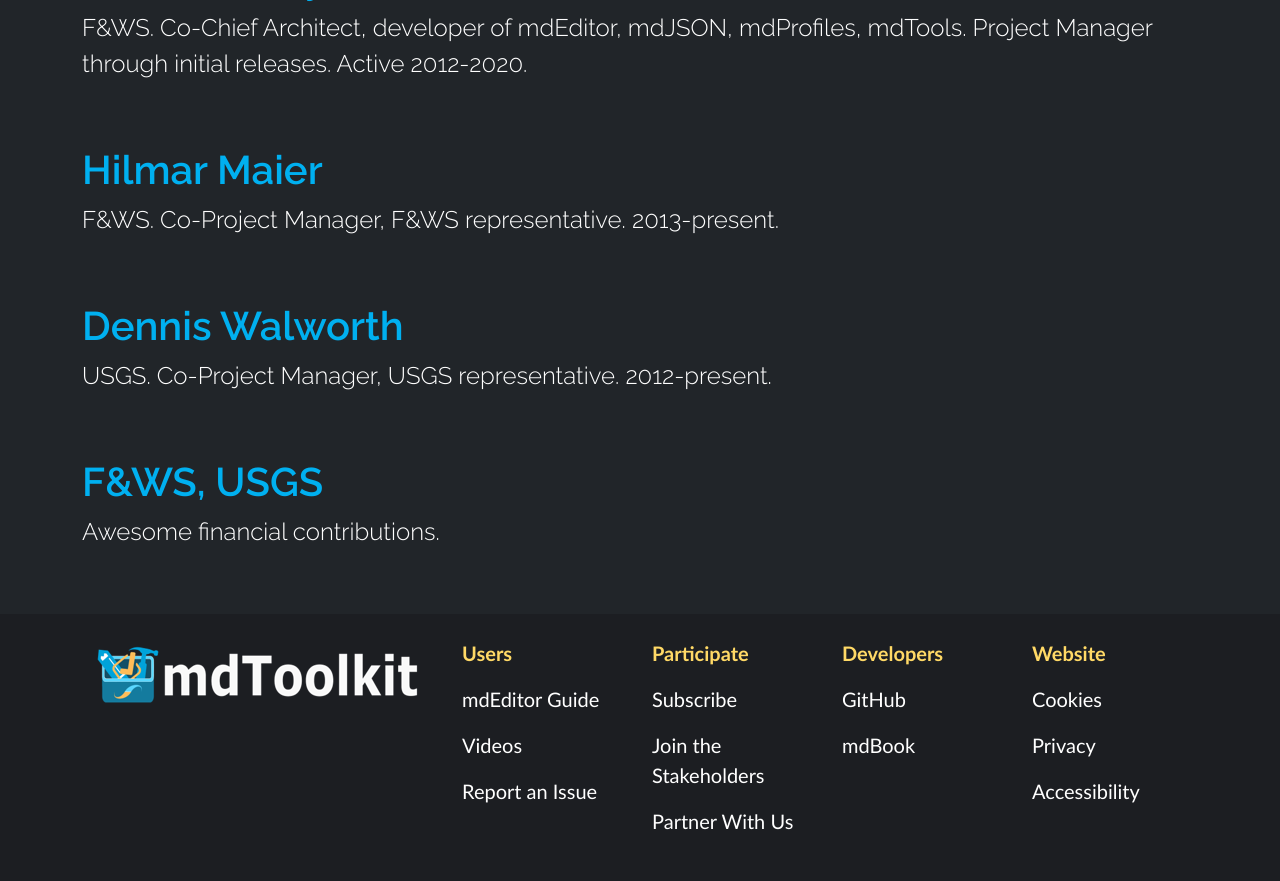
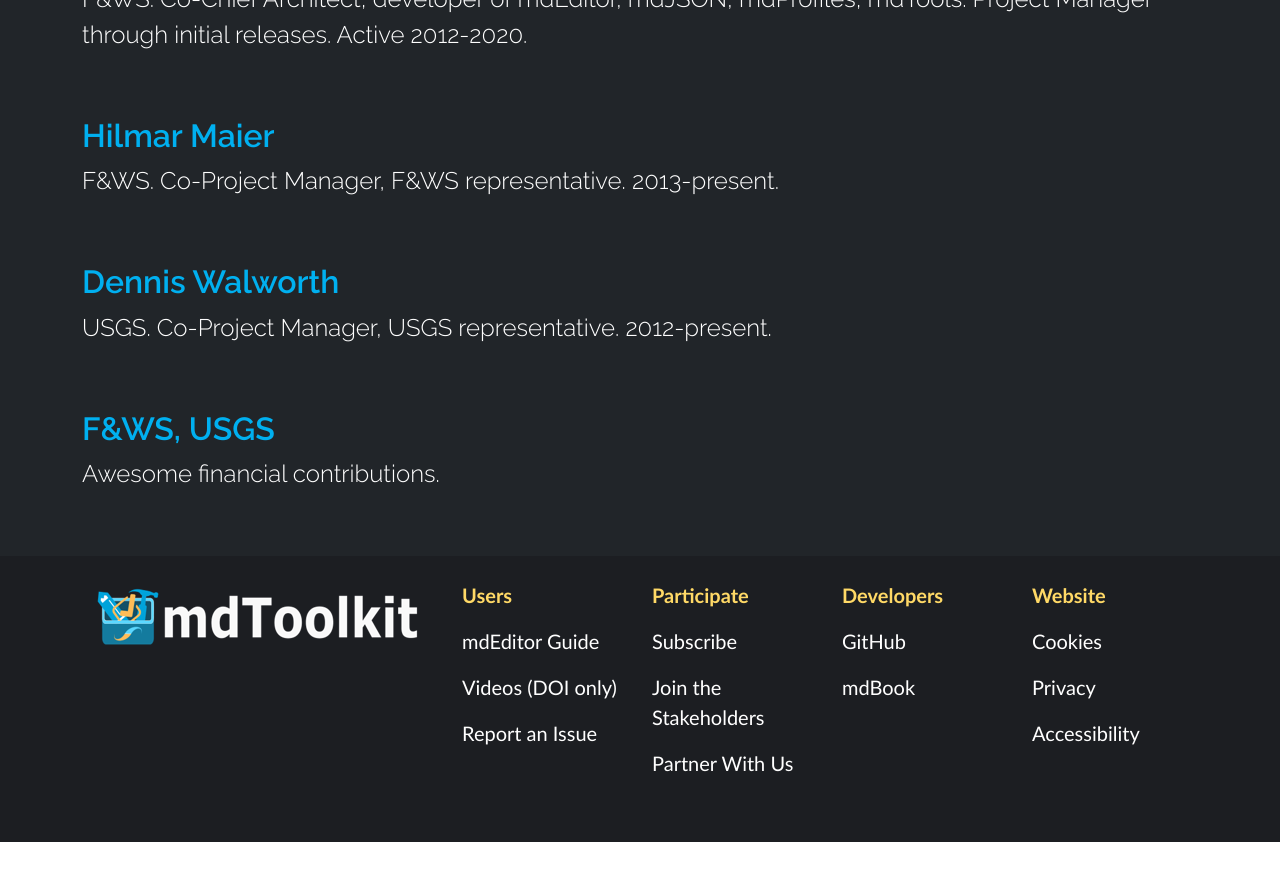
Before and after one commit to adiwg/mdToolkit-web, a Jekyll site: the page built from community.html, in a window 1280 px wide and 900 px high, scrolled down 1327 px. Shown: the top 881 px of the window. Built offline with Jekyll 4.4.1, drawn with Linux system fonts in a browser that asks for light colours; after the commit the page ends 2169 px from its top, so only the background shows below that.

Commit message:
footer links

```diff
--- a/_includes/footer.html
+++ b/_includes/footer.html
@@ -6,9 +6,14 @@
       </div>
       <div class="col-sm d-flex flex-column fs-5">
         <p class="fw-bold footer-title">Users</p>
-        <p>mdEditor Guide</p>
-        <p>Videos</p>
-        <p>Report an Issue</p>
+        <p><a class="text-white text-decoration-none" href="https://guide.mdeditor.org/" target="_blank">mdEditor
+            Guide</a></p>
+        <p><a class="text-white text-decoration-none"
+            href="https://web.microsoftstream.com/channel/241d6c88-dbca-44e9-9351-2b89acc9b278?referrer=https:%2F%2Fstatics.teams.cdn.office.net%2F"
+            target="_blank">Videos (DOI only)</a>
+        </p>
+        <p><a class="text-white text-decoration-none" href="https://groups.google.com/g/mdeditor-feedback"
+            target="_blank">Report an Issue</a></p>
       </div>
       <div class="col-sm d-flex flex-column fs-5">
         <p class="fw-bold footer-title">Participate</p>
@@ -20,8 +25,8 @@
       </div>
       <div class="col-sm d-flex flex-column fs-5">
         <p class="fw-bold footer-title">Developers</p>
-        <p>GitHub</p>
-        <p>mdBook</p>
+        <p><a class="text-white text-decoration-none" href="https://github.com/adiwg" target="_blank">GitHub</a></p>
+        <p><a class="text-white text-decoration-none" href="https://mdbook.adiwg.org/" target="_blank">mdBook</a></p>
       </div>
       <div class="col-sm d-flex flex-column fs-5">
         <p class="fw-bold footer-title">Website</p>
--- a/community.html
+++ b/community.html
@@ -4,8 +4,8 @@
 ---
 <div class="bg-dark">
   <div class="container py-5">
-    <h1 class="mb-5 fw-bold text-neonyellow fs-2">the community</h1>
-    <h1 class="fw-bold text-neonblue">stakeholders</h1>
+    <h1 class="mb-5 fw-bold text-neonyellow">the community</h1>
+    <h1 class="fw-bold text-neonblue fs-2">stakeholders</h1>
     <div class="row my-4 gap-5">
       <div class="col">
         <p class="fs-4 text-white">
@@ -22,7 +22,7 @@
         </p>
       </div>
     </div>
-    <h1 id="partners" class="mt-5 fw-bold text-neonblue">partner with us</h1>
+    <h1 id="partners" class="mt-5 fw-bold text-neonblue fs-2">partner with us</h1>
     <div class="row my-4 gap-5">
       <div class="col">
         <p class="fs-4 text-white">
@@ -32,8 +32,8 @@
         </p>
       </div>
     </div>
-    <h1 class="my-5 fw-bold text-neonyellow fs-2">contributors</h1>
-    <h1 class="mt-5 fw-bold text-neonblue">ADIwg</h1>
+    <h1 class="my-5 fw-bold text-neonyellow">contributors</h1>
+    <h1 class="mt-5 fw-bold text-neonblue fs-2">ADIwg</h1>
     <div class="row gap-5">
       <div class="col">
         <p class="fs-4 text-white">
@@ -44,7 +44,7 @@
         </p>
       </div>
     </div>
-    <h1 class="mt-5 fw-bold text-neonblue">Stan Smith</h1>
+    <h1 class="mt-5 fw-bold text-neonblue fs-2">Stan Smith</h1>
     <div class="row gap-5">
       <div class="col">
         <p class="fs-4 text-white">
@@ -53,7 +53,7 @@
         </p>
       </div>
     </div>
-    <h1 class="mt-5 fw-bold text-neonblue">Josh Bradley</h1>
+    <h1 class="mt-5 fw-bold text-neonblue fs-2">Josh Bradley</h1>
     <div class="row gap-5">
       <div class="col">
         <p class="fs-4 text-white">
@@ -62,7 +62,7 @@
         </p>
       </div>
     </div>
-    <h1 class="mt-5 fw-bold text-neonblue">Hilmar Maier</h1>
+    <h1 class="mt-5 fw-bold text-neonblue fs-2">Hilmar Maier</h1>
     <div class="row gap-5">
       <div class="col">
         <p class="fs-4 text-white">
@@ -70,7 +70,7 @@
         </p>
       </div>
     </div>
-    <h1 class="mt-5 fw-bold text-neonblue">Dennis Walworth</h1>
+    <h1 class="mt-5 fw-bold text-neonblue fs-2">Dennis Walworth</h1>
     <div class="row gap-5">
       <div class="col">
         <p class="fs-4 text-white">
@@ -78,7 +78,7 @@
         </p>
       </div>
     </div>
-    <h1 class="mt-5 fw-bold text-neonblue">F&WS, USGS</h1>
+    <h1 class="mt-5 fw-bold text-neonblue fs-2">F&WS, USGS</h1>
     <div class="row gap-5">
       <div class="col">
         <p class="fs-4 text-white">
```
Also changed, not shown: index.html (+9 -13 lines), 6 other files.
